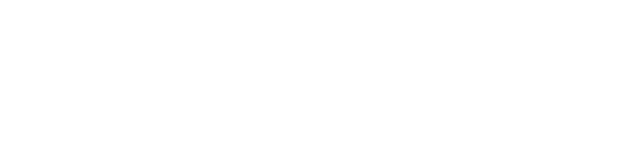
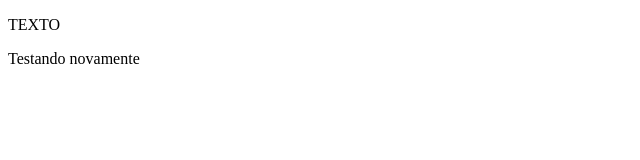
Before and after one commit to arthurmagalhaesifto/DigAS, a plain HTML site: page index.html in a window 1280 px wide. Shown: the whole page, without its empty margins (0-640 px from the left). Drawn offline with Linux system fonts and the light colour scheme.

Commit message:
outra alteração

```diff
--- a/index.html
+++ b/index.html
@@ -6,6 +6,7 @@
     <title>Document</title>
 </head>
 <body>
-
+    <p>TEXTO</p>
+    <p>Testando novamente</p>
 </body>
 </html>
```
